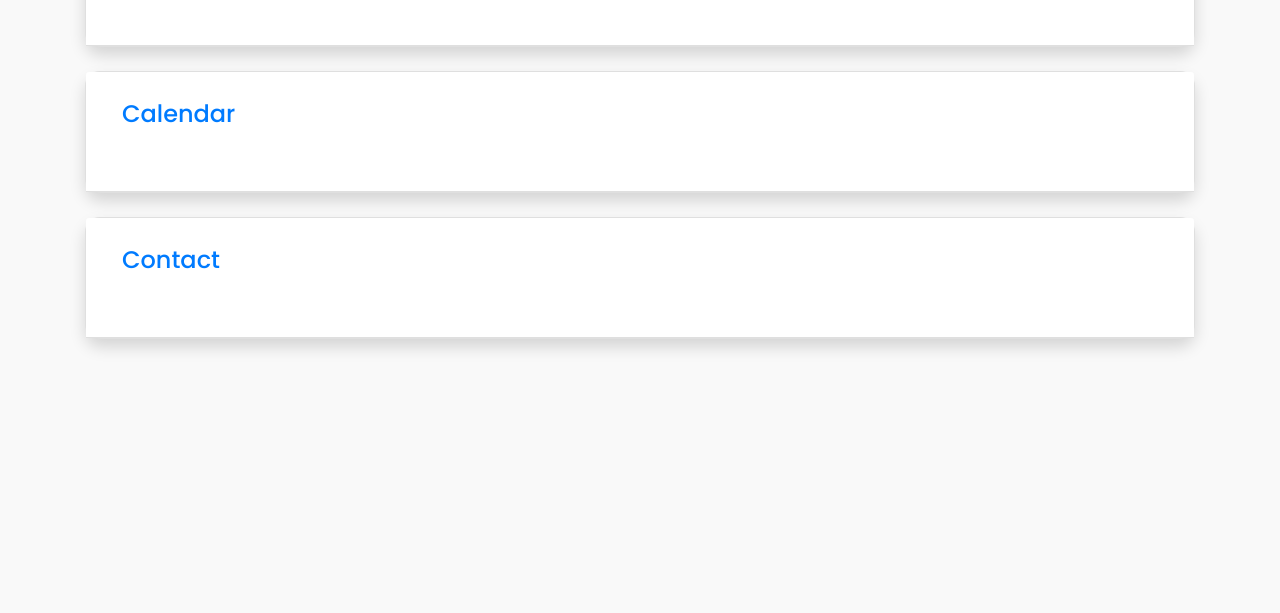
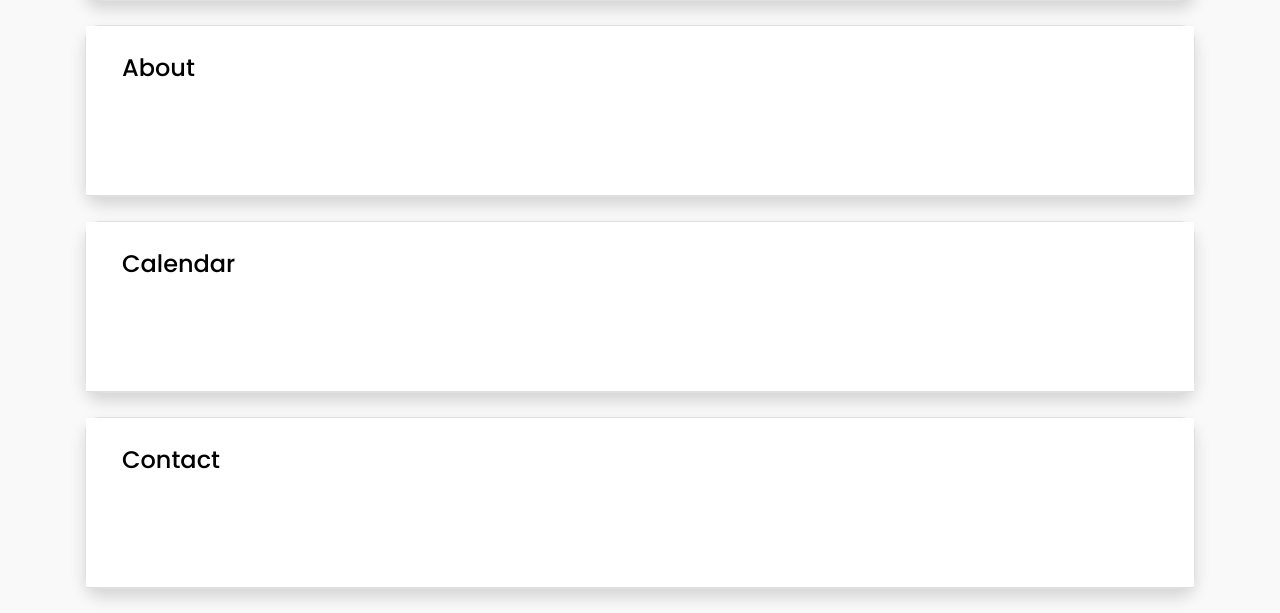
Before and after one commit to abdul-matin0/code-with-abdulmatin, a plain HTML site: page index.html in a window 1280 px wide. Shown: the part 725-1338 px from the top of the page. Before the commit the page ends 1088 px from the top, so only its background shows below. Drawn offline with nearby package versions, Linux system fonts and the light colour scheme.

Commit message:
Card Styling

```diff
--- a/css/styles.css
+++ b/css/styles.css
@@ -21,6 +21,10 @@ body{
 }
 
 .card-header{
-    height: 120px;
+    height: 170px;
     background-color: white;
 }
+
+.header-color{
+    color: #000;
+}
```
